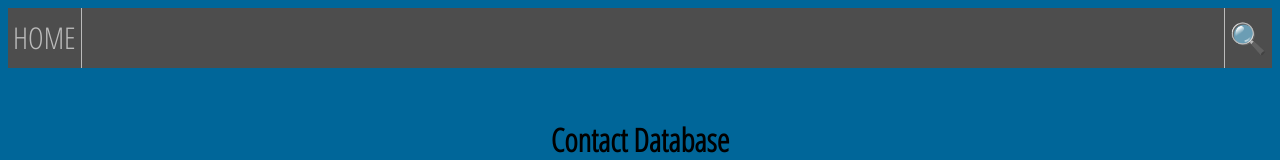
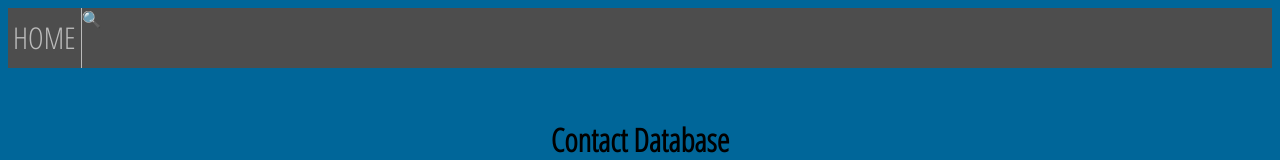
Before and after one commit to LangChris/24-7contacts, an Angular app: page / in a window 1280 px wide. Shown: the top 160 px of the page. Built offline with nearby package versions, Linux system fonts and the light colour scheme.

Commit message:
update search component link

```diff
--- a/src/app/app.module.ts
+++ b/src/app/app.module.ts
@@ -26,7 +26,7 @@ const routes: Routes = [
   },
   {
     path: "search",
-    component: SearchContactsComponent
+    component: SearchComponent
   },
   {
     path: "contacts",
@@ -47,6 +47,10 @@ const routes: Routes = [
   {
     path: "new-field",
     component: NewFieldComponent
+  },
+  {
+    path: "search-contacts",
+    component: SearchContactsComponent
   },
   {
     path: "**",
--- a/src/app/nav-bar/nav-bar.component.html
+++ b/src/app/nav-bar/nav-bar.component.html
@@ -1,5 +1,5 @@
 <div class="bar">
   <a href=""><div id="logo">HOME</div></a>
-  <a href="search" class="search"></a>
+  <span (click)="navigateToSearch()" class="search"></span>
   <span id="more" (click)="toggleMore()">&#9776;</span>
 </div>
--- a/src/app/nav-bar/nav-bar.component.ts
+++ b/src/app/nav-bar/nav-bar.component.ts
@@ -1,4 +1,5 @@
 import { Component, OnInit } from '@angular/core';
+import { Router } from '@angular/router';
 
 @Component({
   selector: 'app-nav-bar',
@@ -7,7 +8,7 @@ import { Component, OnInit } from '@angular/core';
 })
 export class NavBarComponent implements OnInit {
 
-  constructor() { }
+  constructor(private router: Router) { }
 
   ngOnInit() {
   }
@@ -16,4 +17,8 @@ export class NavBarComponent implements OnInit {
     console.log("more clicked..");
   }
 
+  public navigateToSearch() {
+    this.router.navigate(['/search'])
+  }
+
 }
```
